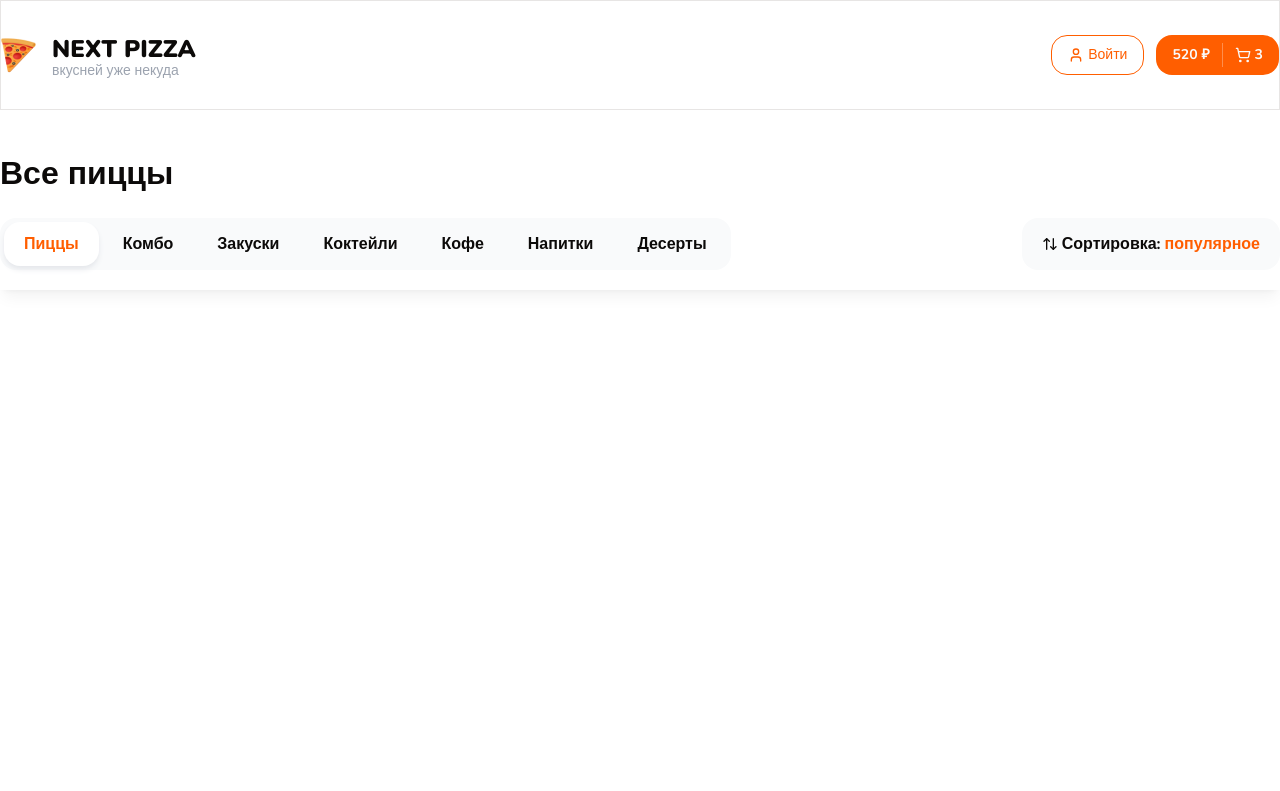
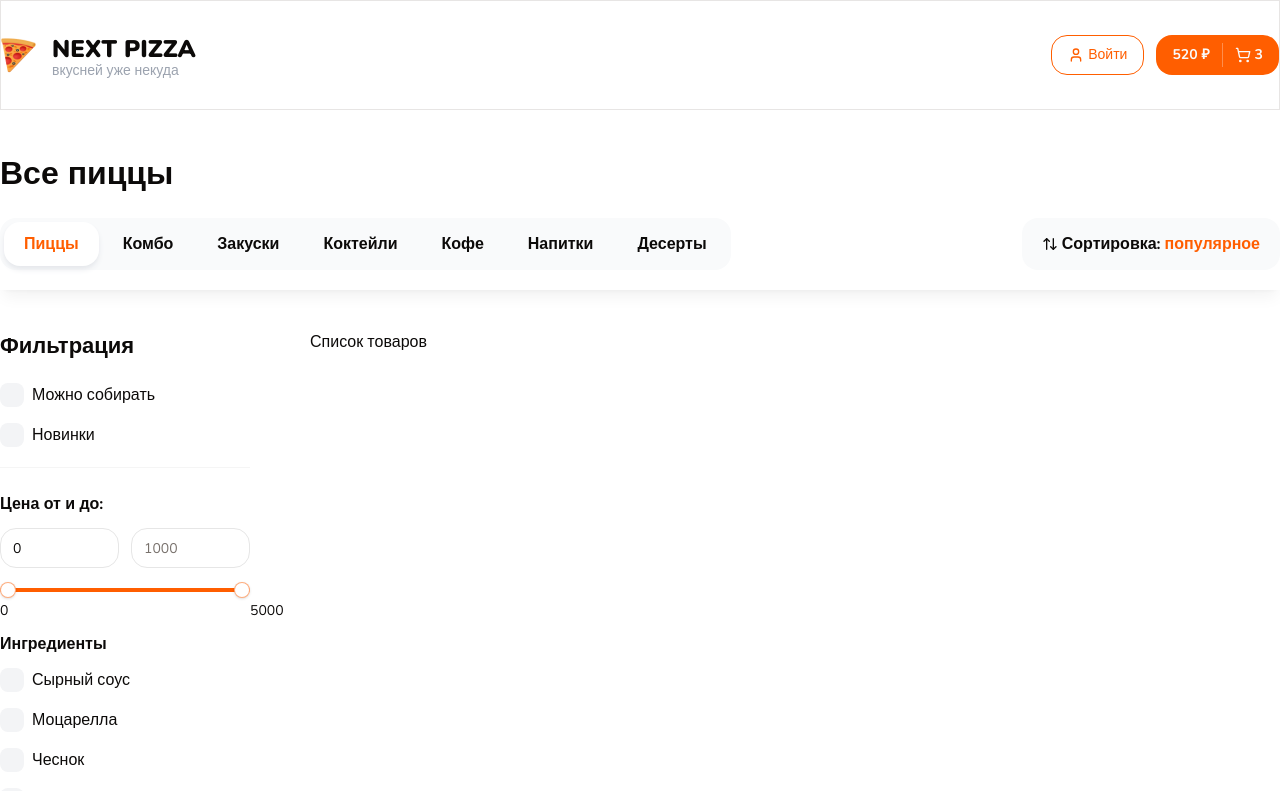
Before and after one commit to Alexey-Krivcikov/NextPizza, a Next.js app: page / in a window 1280 px wide. Shown: the top 791 px of the page. Built offline with nearby package versions, Linux system fonts and the light colour scheme.

Commit message:
Added filters

```diff
--- a/app/page.tsx
+++ b/app/page.tsx
@@ -1,4 +1,4 @@
-import { Container, Title, TopBar } from "@/components/shared";
+import { Container, Filters, Title, TopBar } from "@/components/shared";
 
 export default function Home() {
   return (
@@ -6,7 +6,32 @@
       <Container className="mt-10">
         <Title text="Все пиццы" size="lg" className="font-extrabold" />
       </Container>
+
       <TopBar />
+
+      <Container className="mt-10 pb-14">
+        <div className="flex gap-[60px]">
+          {/* Фильтрация */}
+          <div className="w-[250px]">
+            <Filters />
+          </div>
+
+          {/* Список товаров */}
+          <div className="flex-1">
+            <div className="flex flex-col gap-16">
+              Список товаров
+              {/* <ProductsGroupList
+                title="Пиццы"
+                items={[1, 2, 3, 4, 5]}
+              />
+              <ProductsGroupList
+                title="Комбо"
+                items={[1, 2, 3, 4, 5]}
+              /> */}
+            </div>
+          </div>
+        </div>
+      </Container>
     </>
   );
 }
--- /dev/null
+++ b/components/shared/checkbox-filters-group.tsx
@@ -0,0 +1,73 @@
+'use client';
+
+import React from 'react';
+import { FilterChecboxProps } from './filter-checkbox';
+import { FilterCheckbox } from './';
+import { Input } from '../ui';
+
+type Item = FilterChecboxProps;
+
+interface Props {
+  title: string;
+  items: Item[];
+  defaultItems: Item[];
+  limit?: number;
+  loading?: boolean;
+  searchInputPlaceholder?: string;
+  onChange?: (values: string[]) => void;
+  defaultValue?: string[];
+  className?: string;
+}
+
+export const CheckboxFiltersGroup: React.FC<Props> = ({
+  title,
+  items,
+  defaultItems,
+  limit = 5,
+  searchInputPlaceholder = 'Поиск...',
+  className,
+  onChange,
+  defaultValue
+ }) => {
+  const [showAll, setShowAll] = React.useState(false);
+  const [searchValue, setSearchValue] = React.useState("");
+
+  const onChangeSearchInput = (e: React.ChangeEvent<HTMLInputElement>) => {
+    setSearchValue(e.target.value);
+  }
+
+  const list = showAll ? items.filter(item => item.text.toLowerCase().includes(searchValue.toLowerCase())) : defaultItems.slice(0, limit);
+
+  return (
+    <div className={className}>
+      <p className="font-bold mb-3">{title}</p>
+
+      {
+        showAll && <div className='mb-5'>
+          <Input onChange={onChangeSearchInput} placeholder={searchInputPlaceholder} className='bg-gray-50 border-none' />
+        </div>
+      }
+
+      <div className="flex flex-col gap-4 max-h-96 pr-2 overflow-auto scrollbar">
+        {list.map((item, index) => (
+          <FilterCheckbox
+            key={index}
+            text={item.text}
+            value={item.value}
+            endAdornment={item.endAdornment}
+            checked={false}
+            onCheckedChange={(ids) => console.log(ids)}
+          />
+        ))}
+      </div>
+
+      {items.length > limit && (
+        <div className={showAll ? "border-t border-t-neutral-100 mt-4" : ""}>
+          <button onClick={() => setShowAll(!showAll)} className='text-primary mt-3'>
+            {showAll ? "Скрыть" : "+ Показать все"}
+          </button>
+        </div>
+      )}
+    </div>
+  );
+};
--- /dev/null
+++ b/components/shared/filter-checkbox.tsx
@@ -0,0 +1,38 @@
+import React from 'react';
+import { Checkbox } from '../ui/checkbox';
+
+export interface FilterChecboxProps {
+  text: string;
+  value: string;
+  endAdornment?: React.ReactNode;
+  onCheckedChange?: (checked: boolean) => void;
+  checked?: boolean;
+  name?: string;
+}
+
+export const FilterCheckbox: React.FC<FilterChecboxProps> = ({
+  text,
+  value,
+  endAdornment,
+  onCheckedChange,
+  checked,
+  name,
+}) => {
+  return (
+    <div className="flex items-center space-x-2">
+      <Checkbox
+        onCheckedChange={onCheckedChange}
+        checked={checked}
+        value={value}
+        className="rounded-[8px] w-6 h-6"
+        id={`checkbox-${String(name)}-${String(value)}`}
+      />
+      <label
+        htmlFor={`checkbox-${String(name)}-${String(value)}`}
+        className="leading-none cursor-pointer flex-1">
+        {text}
+      </label>
+      {endAdornment}
+    </div>
+  );
+};
--- /dev/null
+++ b/components/shared/filters.tsx
@@ -0,0 +1,117 @@
+import React from 'react';
+import { Title, FilterCheckbox, RangeSlider, CheckboxFiltersGroup } from './';
+import { Input } from '../ui';
+
+interface Props {
+  className?: string;
+}
+
+export const Filters: React.FC<Props> = ({ className }) => {
+  return (
+    <div className={className}>
+      <Title text='Фильтрация' size='sm' className='mb-5 font-bold' />
+
+      {/* Верхние чекбоксы */}
+      <div className='flex flex-col gap-4'>
+        <FilterCheckbox text="Можно собирать" value="1" />
+        <FilterCheckbox text="Новинки" value="2" />
+      </div>
+
+      {/* Фильтр цен */}
+      <div className='mt-5 border-y border-y-neutral-100 py-6 pb-7'>
+        <p className='font-bold mb-3'>
+          Цена от и до:
+        </p>
+        <div className='flex gap-3 mb-5'>
+          <Input type="number" placeholder='0' min={0} max={1000} defaultValue={0} />
+          <Input type='number' placeholder="1000" min={100} max={1000} />
+        </div>
+
+        <RangeSlider min={0} max={5000} step={10} value={[0, 5000]} />
+
+        {/* Фильтр */}
+        <CheckboxFiltersGroup
+          title="Ингредиенты"
+          className='mt-10'
+          limit={6}
+          defaultItems={[
+            {
+              text: "Сырный соус",
+              value: "1"
+            },
+            {
+              text: "Моцарелла",
+              value: "2"
+            },
+            {
+              text: "Чеснок",
+              value: "3"
+            },
+            {
+              text: "Солёные огурчики",
+              value: "4"
+            },
+            {
+              text: "Красный лук",
+              value: "5"
+            },
+            {
+              text: "Томаты",
+              value: "6"
+            },
+          ]}
+          items={[
+            {
+              text: "Сырный соус",
+              value: "1"
+            },
+            {
+              text: "Моцарелла",
+              value: "2"
+            },
+            {
+              text: "Чеснок",
+              value: "3"
+            },
+            {
+              text: "Солёные огурчики",
+              value: "4"
+            },
+            {
+              text: "Красный лук",
+              value: "5"
+            },
+            {
+              text: "Томаты",
+              value: "6"
+            },
+            {
+              text: "Сырный соус",
+              value: "1"
+            },
+            {
+              text: "Моцарелла",
+              value: "2"
+            },
+            {
+              text: "Чеснок",
+              value: "3"
+            },
+            {
+              text: "Солёные огурчики",
+              value: "4"
+            },
+            {
+              text: "Красный лук",
+              value: "5"
+            },
+            {
+              text: "Томаты",
+              value: "6"
+            },
+          ]}
+        />
+      </div>
+    </div>
+  );
+};
--- a/components/shared/index.ts
+++ b/components/shared/index.ts
@@ -4,3 +4,7 @@
 export { Categories } from "./categories";
 export { SortPopup } from "./sort-popup";
 export { TopBar } from "./top-bar";
+export { Filters } from "./filters";
+export { FilterCheckbox } from "./filter-checkbox";
+export { RangeSlider } from "./range-slider";
+export { CheckboxFiltersGroup } from "./checkbox-filters-group";
--- /dev/null
+++ b/components/shared/range-slider.tsx
@@ -0,0 +1,71 @@
+'use client';
+
+import React from 'react';
+import * as SliderPrimitive from '@radix-ui/react-slider';
+
+import { cn } from '@/lib/utils';
+
+type SliderProps = {
+  className?: string;
+  min: number;
+  max: number;
+  step: number;
+  formatLabel?: (value: number) => string;
+  value?: number[] | readonly number[];
+  onValueChange?: (values: number[]) => void;
+};
+
+const RangeSlider = React.forwardRef(
+  (
+    { className, min, max, step, formatLabel, value, onValueChange, ...props }: SliderProps,
+    ref,
+  ) => {
+    const initialValue = Array.isArray(value) ? value : [min, max];
+    const [localValues, setLocalValues] = React.useState(initialValue);
+
+    React.useEffect(() => {
+      // Update localValues when the external value prop changes
+      setLocalValues(Array.isArray(value) ? value : [min, max]);
+    }, [min, max, value]);
+
+    const handleValueChange = (newValues: number[]) => {
+      setLocalValues(newValues);
+      if (onValueChange) {
+        onValueChange(newValues);
+      }
+    };
+
+    return (
+      <SliderPrimitive.Root
+        ref={ref as React.RefObject<HTMLDivElement>}
+        min={min}
+        max={max}
+        step={step}
+        value={localValues}
+        onValueChange={handleValueChange}
+        className={cn('relative flex w-full touch-none select-none mb-6 items-center', className)}
+        {...props}>
+        <SliderPrimitive.Track className="relative h-1 w-full grow overflow-hidden rounded-full bg-primary/20">
+          <SliderPrimitive.Range className="absolute h-full bg-primary" />
+        </SliderPrimitive.Track>
+        {localValues.map((value, index) => (
+          <React.Fragment key={index}>
+            <div
+              className="absolute text-center"
+              style={{
+                left: `calc(${((value - min) / (max - min)) * 100}% + 0px)`,
+                top: `10px`,
+              }}>
+              <span className="text-sm">{formatLabel ? formatLabel(value) : value}</span>
+            </div>
+            <SliderPrimitive.Thumb className="block h-4 w-4 rounded-full border border-primary/50 bg-white shadow transition-colors focus-visible:outline-none focus-visible:ring-1 focus-visible:ring-ring disabled:pointer-events-none disabled:opacity-50" />
+          </React.Fragment>
+        ))}
+      </SliderPrimitive.Root>
+    );
+  },
+);
+
+RangeSlider.displayName = SliderPrimitive.Root.displayName;
+
+export { RangeSlider };
--- a/components/ui/checkbox.tsx
+++ b/components/ui/checkbox.tsx
@@ -1,10 +1,10 @@
-"use client"
+'use client';
 
-import * as React from "react"
-import * as CheckboxPrimitive from "@radix-ui/react-checkbox"
-import { Check } from "lucide-react"
+import * as React from 'react';
+import * as CheckboxPrimitive from '@radix-ui/react-checkbox';
+import { Check } from 'lucide-react';
 
-import { cn } from "@/lib/utils"
+import { cn } from '@/lib/utils';
 
 const Checkbox = React.forwardRef<
   React.ElementRef<typeof CheckboxPrimitive.Root>,
@@ -13,18 +13,15 @@
   <CheckboxPrimitive.Root
     ref={ref}
     className={cn(
-      "peer h-4 w-4 shrink-0 rounded-sm border border-primary ring-offset-background focus-visible:outline-none focus-visible:ring-2 focus-visible:ring-ring focus-visible:ring-offset-2 disabled:cursor-not-allowed disabled:opacity-50 data-[state=checked]:bg-primary data-[state=checked]:text-primary-foreground",
-      className
+      'peer h-4 w-4 shrink-0 bg-gray-100 ring-offset-background focus-visible:outline-none focus-visible:ring-2 focus-visible:ring-ring focus-visible:ring-offset-2 disabled:cursor-not-allowed disabled:opacity-50 data-[state=checked]:bg-primary data-[state=checked]:text-primary-foreground',
+      className,
     )}
-    {...props}
-  >
-    <CheckboxPrimitive.Indicator
-      className={cn("flex items-center justify-center text-current")}
-    >
-      <Check className="h-4 w-4" />
+    {...props}>
+    <CheckboxPrimitive.Indicator className={cn('flex items-center justify-center text-current')}>
+      <Check className="h-4 w-4" strokeWidth={3} />
     </CheckboxPrimitive.Indicator>
   </CheckboxPrimitive.Root>
-))
-Checkbox.displayName = CheckboxPrimitive.Root.displayName
+));
+Checkbox.displayName = CheckboxPrimitive.Root.displayName;
 
-export { Checkbox }
+export { Checkbox };
```
